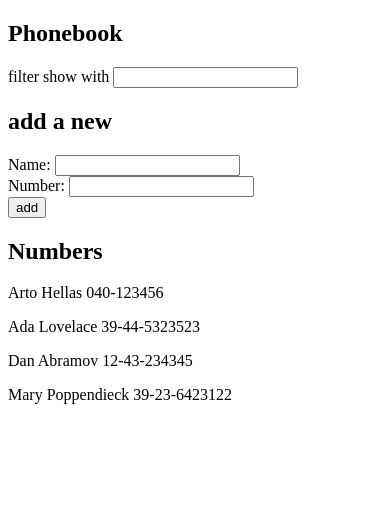
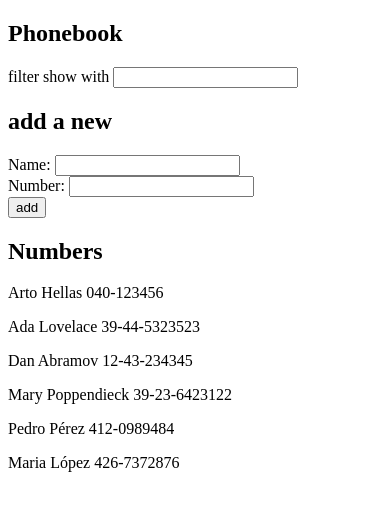
Before and after one commit to LizPinango/FullStackOpen-2025, a React (Vite) app in the folder Part2/phonebook/: page / in a window 390 px wide. Shown: the top 510 px of the page. Built offline with nearby package versions, Linux system fonts and the light colour scheme; data requests are answered from the project's data file.

Commit message:
Part2: The Phonebook - Step 7 Save the numbers to the backend server

```diff
--- a/Part2/phonebook/db.json
+++ b/Part2/phonebook/db.json
@@ -1,5 +1,5 @@
 {
-  "persons":[
+  "persons": [
     {
       "name": "Arto Hellas",
       "number": "040-123456",
@@ -19,6 +19,16 @@
       "name": "Mary Poppendieck",
       "number": "39-23-6423122",
       "id": "4"
+    },
+    {
+      "id": "627d",
+      "name": "Pedro Pérez",
+      "number": "412-0989484"
+    },
+    {
+      "id": "894c",
+      "name": "Maria López",
+      "number": "426-7372876"
     }
   ]
 }
--- a/Part2/phonebook/src/App.jsx
+++ b/Part2/phonebook/src/App.jsx
@@ -28,13 +28,15 @@ const App = () => {
       alert(`${newName} is already added to phonebook`)
     } else {
       const newPerson = {
-        id: Math.floor(Math.random() * 1000),
         name: newName,
         number: newNumber
       }
-      setPersons(persons.concat(newPerson))
+      axios
+        .post('http://localhost:3001/persons', newPerson)
+        .then(response => {
+          setPersons(persons.concat(response.data))
+        })
     }
-
     setNewName('')
     setNewNumber('')
   }
@@ -53,7 +55,6 @@ const App = () => {
       setFilteredPersons([]);
     }
   }
-
 
   return (
     <div>
```
